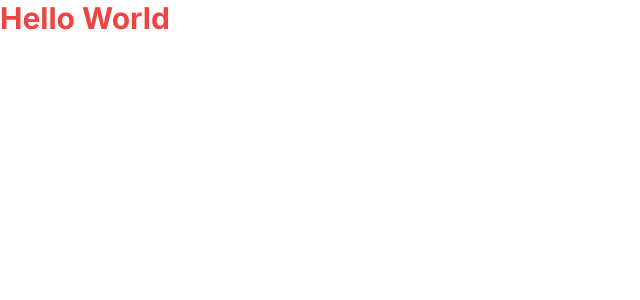
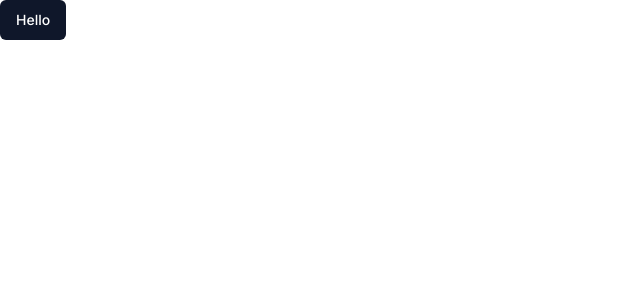
Before and after one commit to darshil89/chat-application-using-nextjs, a Next.js app: page / in a window 1280 px wide. Shown: the top 300 px of the page, without its empty margins (0-640 px from the left). Built offline with nearby package versions, Linux system fonts and the light colour scheme.

Commit message:
button setup successfull

```diff
--- /dev/null
+++ b/src/app/dashboard/page.tsx
@@ -0,0 +1,9 @@
+import { FC } from "react";
+
+interface Props {}
+
+const page: FC<Props> = () => {
+  return <div>page</div>;
+};
+
+export default page;
--- a/src/app/page.tsx
+++ b/src/app/page.tsx
@@ -1,7 +1,8 @@
+import Button from '@/components/ui/Button'
 import Image from 'next/image'
 
 export default function Home() {
   return (
-    <div className='text-red-500 text-3xl font-bold'>Hello World</div>
+    <Button>Hello</Button>
   )
 }
--- /dev/null
+++ b/src/components/ui/Button.tsx
@@ -0,0 +1,53 @@
+import { cn } from "@/lib/utils";
+import { VariantProps, cva } from "class-variance-authority";
+import { Loader2 } from "lucide-react";
+import { ButtonHTMLAttributes, FC } from "react";
+
+const buttonVariants = cva(
+  "active:scale-95 inline-flex items-center justify-center rounded-md text-sm font-medium transition-color focus:outline-none focus:ring-2 focus:ring-slate-400 focus:ring-offset-2 disabled:opacity-50 disabled:pointer-events-none",
+  {
+    variants: {
+      variant: {
+        default: "bg-slate-900 text-white hover:bg-slate-800",
+        ghost: "bg-transparent hover:text-slate-900 hover:bg-slate-200",
+      },
+      size: {
+        default: "h-10 py-2 px-4",
+        sm: "h-9 px-2",
+        lg: "h-11 px-8",
+      },
+    },
+    defaultVariants: {
+      variant: "default",
+      size: "default",
+    },
+  }
+);
+
+export interface ButtonProps
+  extends ButtonHTMLAttributes<HTMLButtonElement>,
+    VariantProps<typeof buttonVariants> {
+  isLoading?: boolean;
+}
+
+const Button: FC<ButtonProps> = ({
+  className,
+  children,
+  isLoading,
+  variant,
+  size,
+  ...props
+}) => {
+  return (
+    <button
+      className={cn(buttonVariants({ variant, size, className }))}
+      disabled={isLoading}
+      {...props}
+    >
+      {isLoading ? <Loader2 className="mr-2 h-4 w-4 animate-spin" /> : null}
+      {children}
+    </button>
+  );
+};
+
+export default Button;
--- /dev/null
+++ b/src/lib/utils.ts
@@ -0,0 +1,7 @@
+import { clsx } from "clsx";
+import { ClassValue } from "clsx";
+import { twMerge } from "tailwind-merge";
+
+export function cn(...inputs: ClassValue[]) {
+  return twMerge(clsx(inputs));
+}
```
Also changed, not shown: package.json (+8 -4 lines), 1 other file (tests, documents, lock files or other folders).
